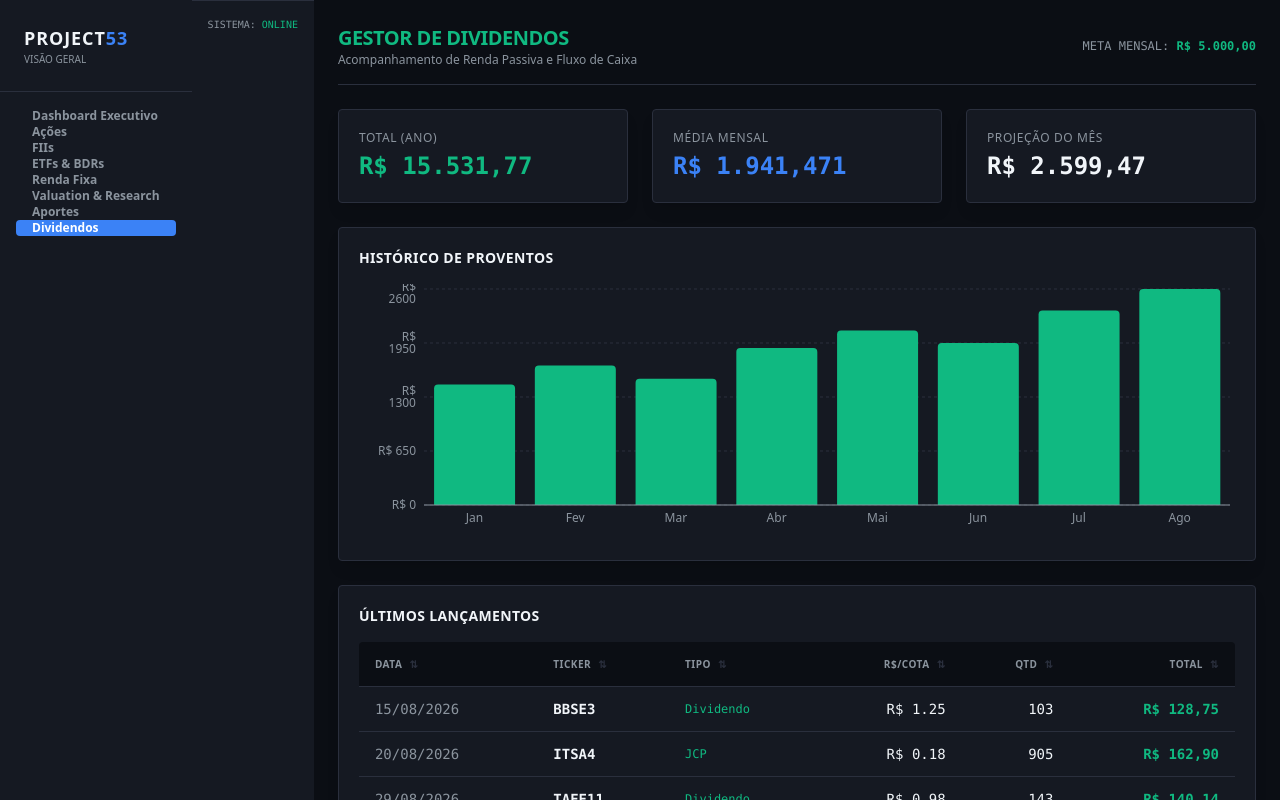
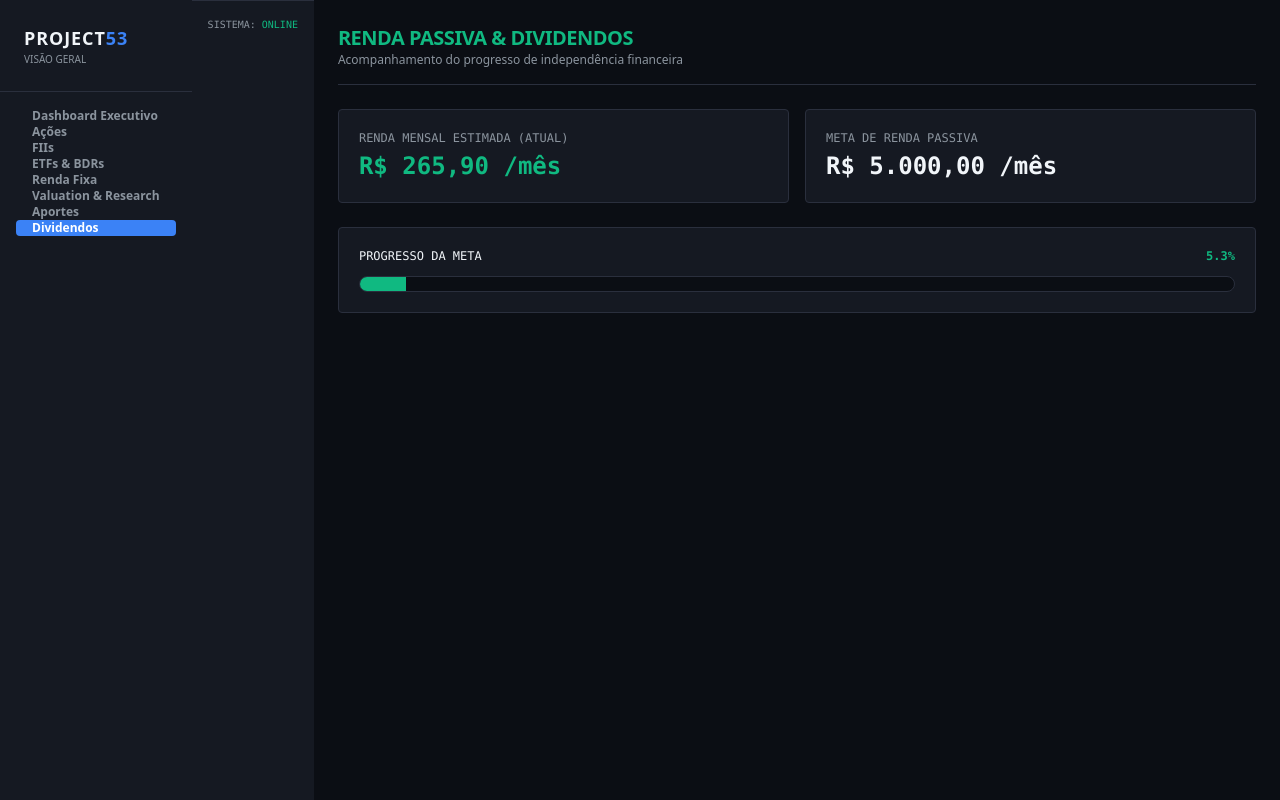
Before and after one commit to Andre-Marcelino-2026/aposentadoria53, a Next.js app: page /dividendos in a window 1280 px wide. Built offline with nearby package versions, Linux system fonts and the light colour scheme.

Commit message:
Update page.tsx

```diff
--- a/app/dividendos/page.tsx
+++ b/app/dividendos/page.tsx
@@ -1,180 +1,69 @@
 'use client';
 
-import { useState, useMemo } from 'react';
+import { useMemo } from 'react';
 import { Sidebar } from '../../src/components/layout/Sidebar';
-import { userProfile } from '../../src/data/initialState';
-import {
-  BarChart,
-  Bar,
-  XAxis,
-  YAxis,
-  CartesianGrid,
-  Tooltip,
-  ResponsiveContainer,
-  ReferenceLine,
-} from 'recharts';
-
-// Dados simulados de proventos recebidos nos últimos meses
-const mockDividendHistory = [
-  { month: 'Jan', amount: 1450.20 },
-  { month: 'Fev', amount: 1680.50 },
-  { month: 'Mar', amount: 1520.00 },
-  { month: 'Abr', amount: 1890.30 },
-  { month: 'Mai', amount: 2100.40 },
-  { month: 'Jun', amount: 1950.80 },
-  { month: 'Jul', amount: 2340.10 },
-  { month: 'Ago', amount: 2599.47 },
-];
-
-// Dados detalhados dos últimos pagamentos
-const mockRecentDividends = [
-  { id: 1, ticker: 'BBSE3', type: 'Dividendo', payDate: '15/08/2026', rate: 1.25, quantity: 103, total: 128.75 },
-  { id: 2, ticker: 'ITSA4', type: 'JCP', payDate: '20/08/2026', rate: 0.18, quantity: 905, total: 162.90 },
-  { id: 3, ticker: 'TAEE11', type: 'Dividendo', payDate: '29/08/2026', rate: 0.98, quantity: 143, total: 140.14 },
-  { id: 4, ticker: 'KLBN3', type: 'Dividendo', payDate: '05/09/2026', rate: 0.12, quantity: 1769, total: 212.28 },
-  { id: 5, ticker: 'PRIO3', type: 'JCP', payDate: '12/09/2026', rate: 0.45, quantity: 175, total: 78.75 },
-];
+import { portfolioAcoes, portfolioFIIs, userProfile } from '../../src/data/portfolio';
 
 export default function DividendosPage() {
-  const [sortConfig, setSortConfig] = useState<{ key: string; direction: 'asc' | 'desc' } | null>(null);
+  // Renda média mensal estimada das Ações e FIIs reais
+  const rendaMensalEstimada = useMemo(() => {
+    const rendaAcoes = portfolioAcoes.reduce((acc, a) => {
+      const valorTotal = a.quantidade * a.precoAtual;
+      return acc + (valorTotal * (a.dy / 100)) / 12;
+    }, 0);
 
-  const totalYear = useMemo(() => {
-    return mockDividendHistory.reduce((acc, item) => acc + item.amount, 0);
+    const rendaFIIs = portfolioFIIs.reduce((acc, f) => {
+      const valorTotal = f.quantidade * f.precoAtual;
+      return acc + valorTotal * (f.dyMensal / 100);
+    }, 0);
+
+    return rendaAcoes + rendaFIIs;
   }, []);
 
-  const monthlyAverage = useMemo(() => {
-    return totalYear / mockDividendHistory.length;
-  }, [totalYear]);
-
-  // Lógica de Ordenação da Tabela
-  const handleSort = (key: string) => {
-    let direction: 'asc' | 'desc' = 'asc';
-    if (sortConfig && sortConfig.key === key && sortConfig.direction === 'asc') {
-      direction = 'desc';
-    }
-    setSortConfig({ key, direction });
-  };
-
-  const sortedDividends = useMemo(() => {
-    let items = [...mockRecentDividends];
-    if (sortConfig !== null) {
-      items.sort((a: any, b: any) => {
-        let aValue = a[sortConfig.key];
-        let bValue = b[sortConfig.key];
-
-        if (aValue < bValue) return sortConfig.direction === 'asc' ? -1 : 1;
-        if (aValue > bValue) return sortConfig.direction === 'asc' ? 1 : -1;
-        return 0;
-      });
-    }
-    return items;
-  }, [sortConfig]);
-
-  const SortIcon = ({ columnKey }: { columnKey: string }) => {
-    if (sortConfig?.key !== columnKey) return <span className="text-[#2A2F3D] ml-1">⇅</span>;
-    return sortConfig.direction === 'asc' ? (
-      <span className="text-[#10B981] ml-1">▲</span>
-    ) : (
-      <span className="text-[#10B981] ml-1">▼</span>
-    );
-  };
+  const progressoMeta = useMemo(() => {
+    return Math.min((rendaMensalEstimada / userProfile.targetMonthlyPassiveIncome) * 100, 100);
+  }, [rendaMensalEstimada]);
 
   return (
     <div className="flex h-screen bg-[#0B0E14] text-[#F1F5F9] overflow-hidden font-sans">
       <Sidebar />
 
       <main className="flex-1 overflow-y-auto p-6 space-y-6">
-        {/* Cabeçalho */}
         <div className="flex justify-between items-center border-b border-[#2A2F3D] pb-4">
           <div>
-            <h1 className="text-xl font-bold tracking-tight text-[#10B981]">
-              GESTOR DE DIVIDENDOS
-            </h1>
-            <p className="text-xs text-[#8B949E]">
-              Acompanhamento de Renda Passiva e Fluxo de Caixa
-            </p>
+            <h1 className="text-xl font-bold tracking-tight text-[#10B981]">RENDA PASSIVA & DIVIDENDOS</h1>
+            <p className="text-xs text-[#8B949E]">Acompanhamento do progresso de independência financeira</p>
           </div>
-          <div className="text-right font-mono text-xs text-[#8B949E]">
-            <span>META MENSAL: </span>
-            <span className="text-[#10B981] font-bold">
-              R$ {userProfile.targetMonthlyPassiveIncome.toLocaleString('pt-BR', { minimumFractionDigits: 2 })}
+        </div>
+
+        {/* Cards da Meta */}
+        <div className="grid grid-cols-1 md:grid-cols-2 gap-4 font-mono">
+          <div className="bg-[#151922] border border-[#2A2F3D] rounded p-5">
+            <span className="text-xs text-[#8B949E] block mb-1">RENDA MENSAL ESTIMADA (ATUAL)</span>
+            <span className="text-2xl font-bold text-[#10B981]">
+              R$ {rendaMensalEstimada.toLocaleString('pt-BR', { minimumFractionDigits: 2 })} /mês
+            </span>
+          </div>
+
+          <div className="bg-[#151922] border border-[#2A2F3D] rounded p-5">
+            <span className="text-xs text-[#8B949E] block mb-1">META DE RENDA PASSIVA</span>
+            <span className="text-2xl font-bold text-[#F1F5F9]">
+              R$ {userProfile.targetMonthlyPassiveIncome.toLocaleString('pt-BR', { minimumFractionDigits: 2 })} /mês
             </span>
           </div>
         </div>
 
-        {/* Cards de Resumo */}
-        <div className="grid grid-cols-1 md:grid-cols-3 gap-6">
-          <div className="bg-[#151922] border border-[#2A2F3D] rounded p-5 shadow-lg">
-            <p className="text-[#8B949E] text-xs mb-1 uppercase tracking-wider">Total (Ano)</p>
-            <p className="text-[#10B981] text-2xl font-bold font-mono">
-              R$ {totalYear.toLocaleString('pt-BR', { minimumFractionDigits: 2 })}
-            </p>
+        {/* Barra de Progresso da Meta */}
+        <div className="bg-[#151922] border border-[#2A2F3D] rounded p-5 space-y-3">
+          <div className="flex justify-between text-xs font-mono">
+            <span>PROGRESSO DA META</span>
+            <span className="text-[#10B981] font-bold">{progressoMeta.toFixed(1)}%</span>
           </div>
-          <div className="bg-[#151922] border border-[#2A2F3D] rounded p-5 shadow-lg">
-            <p className="text-[#8B949E] text-xs mb-1 uppercase tracking-wider">Média Mensal</p>
-            <p className="text-[#3B82F6] text-2xl font-bold font-mono">
-              R$ {monthlyAverage.toLocaleString('pt-BR', { minimumFractionDigits: 2 })}
-            </p>
-          </div>
-          <div className="bg-[#151922] border border-[#2A2F3D] rounded p-5 shadow-lg">
-            <p className="text-[#8B949E] text-xs mb-1 uppercase tracking-wider">Projeção do Mês</p>
-            <p className="text-[#F1F5F9] text-2xl font-bold font-mono">
-              R$ 2.599,47
-            </p>
-          </div>
-        </div>
-
-        {/* Gráfico de Barras */}
-        <div className="bg-[#151922] border border-[#2A2F3D] rounded p-5 shadow-lg">
-          <h2 className="text-[#F1F5F9] font-bold text-sm tracking-wide mb-4">HISTÓRICO DE PROVENTOS</h2>
-          <div className="h-64 w-full">
-            <ResponsiveContainer width="100%" height="100%">
-              <BarChart data={mockDividendHistory}>
-                <CartesianGrid strokeDasharray="3 3" stroke="#2A2F3D" vertical={false} />
-                <XAxis dataKey="month" stroke="#8B949E" fontSize={12} tickLine={false} />
-                <YAxis stroke="#8B949E" fontSize={12} tickLine={false} axisLine={false} tickFormatter={(val) => `R$ ${val}`} />
-                <Tooltip
-                  formatter={(value: number) => `R$ ${value.toLocaleString('pt-BR', { minimumFractionDigits: 2 })}`}
-                  contentStyle={{ backgroundColor: '#1A1F2B', borderColor: '#2A2F3D', color: '#F1F5F9' }}
-                  cursor={{ fill: '#2A2F3D', opacity: 0.4 }}
-                />
-                <ReferenceLine y={userProfile.targetMonthlyPassiveIncome} stroke="#3B82F6" strokeDasharray="3 3" label={{ position: 'top', value: 'Meta (R$ 5.000)', fill: '#3B82F6', fontSize: 10 }} />
-                <Bar dataKey="amount" fill="#10B981" radius={[4, 4, 0, 0]} />
-              </BarChart>
-            </ResponsiveContainer>
-          </div>
-        </div>
-
-        {/* Tabela de Proventos */}
-        <div className="bg-[#151922] border border-[#2A2F3D] rounded p-5 shadow-lg">
-          <h2 className="text-[#F1F5F9] font-bold text-sm tracking-wide mb-4">ÚLTIMOS LANÇAMENTOS</h2>
-          <div className="overflow-x-auto">
-            <table className="w-full text-left text-sm">
-              <thead className="text-[10px] text-[#8B949E] uppercase tracking-wider border-b border-[#2A2F3D] bg-[#0B0E14] select-none">
-                <tr>
-                  <th className="px-4 py-3 rounded-tl cursor-pointer hover:bg-[#1A1F2B]" onClick={() => handleSort('payDate')}>Data <SortIcon columnKey="payDate" /></th>
-                  <th className="px-4 py-3 cursor-pointer hover:bg-[#1A1F2B]" onClick={() => handleSort('ticker')}>Ticker <SortIcon columnKey="ticker" /></th>
-                  <th className="px-4 py-3 cursor-pointer hover:bg-[#1A1F2B]" onClick={() => handleSort('type')}>Tipo <SortIcon columnKey="type" /></th>
-                  <th className="px-4 py-3 text-right cursor-pointer hover:bg-[#1A1F2B]" onClick={() => handleSort('rate')}>R$/Cota <SortIcon columnKey="rate" /></th>
-                  <th className="px-4 py-3 text-right cursor-pointer hover:bg-[#1A1F2B]" onClick={() => handleSort('quantity')}>Qtd <SortIcon columnKey="quantity" /></th>
-                  <th className="px-4 py-3 text-right rounded-tr cursor-pointer hover:bg-[#1A1F2B]" onClick={() => handleSort('total')}>Total <SortIcon columnKey="total" /></th>
-                </tr>
-              </thead>
-              <tbody className="divide-y divide-[#2A2F3D] font-mono">
-                {sortedDividends.map((item, idx) => (
-                  <tr key={idx} className="hover:bg-[#1A1F2B] transition-colors">
-                    <td className="px-4 py-3 text-[#8B949E]">{item.payDate}</td>
-                    <td className="px-4 py-3 font-bold text-[#F1F5F9]">{item.ticker}</td>
-                    <td className="px-4 py-3 text-[#10B981] text-xs">{item.type}</td>
-                    <td className="px-4 py-3 text-right text-[#F1F5F9]">R$ {item.rate.toFixed(2)}</td>
-                    <td className="px-4 py-3 text-right text-[#F1F5F9]">{item.quantity}</td>
-                    <td className="px-4 py-3 text-right font-bold text-[#10B981]">
-                      R$ {item.total.toLocaleString('pt-BR', { minimumFractionDigits: 2, maximumFractionDigits: 2 })}
-                    </td>
-                  </tr>
-                ))}
-              </tbody>
-            </table>
+          <div className="w-full bg-[#0B0E14] h-4 rounded-full overflow-hidden border border-[#2A2F3D]">
+            <div
+              className="bg-[#10B981] h-full transition-all duration-500"
+              style={{ width: `${progressoMeta}%` }}
+            />
           </div>
         </div>
       </main>
```
